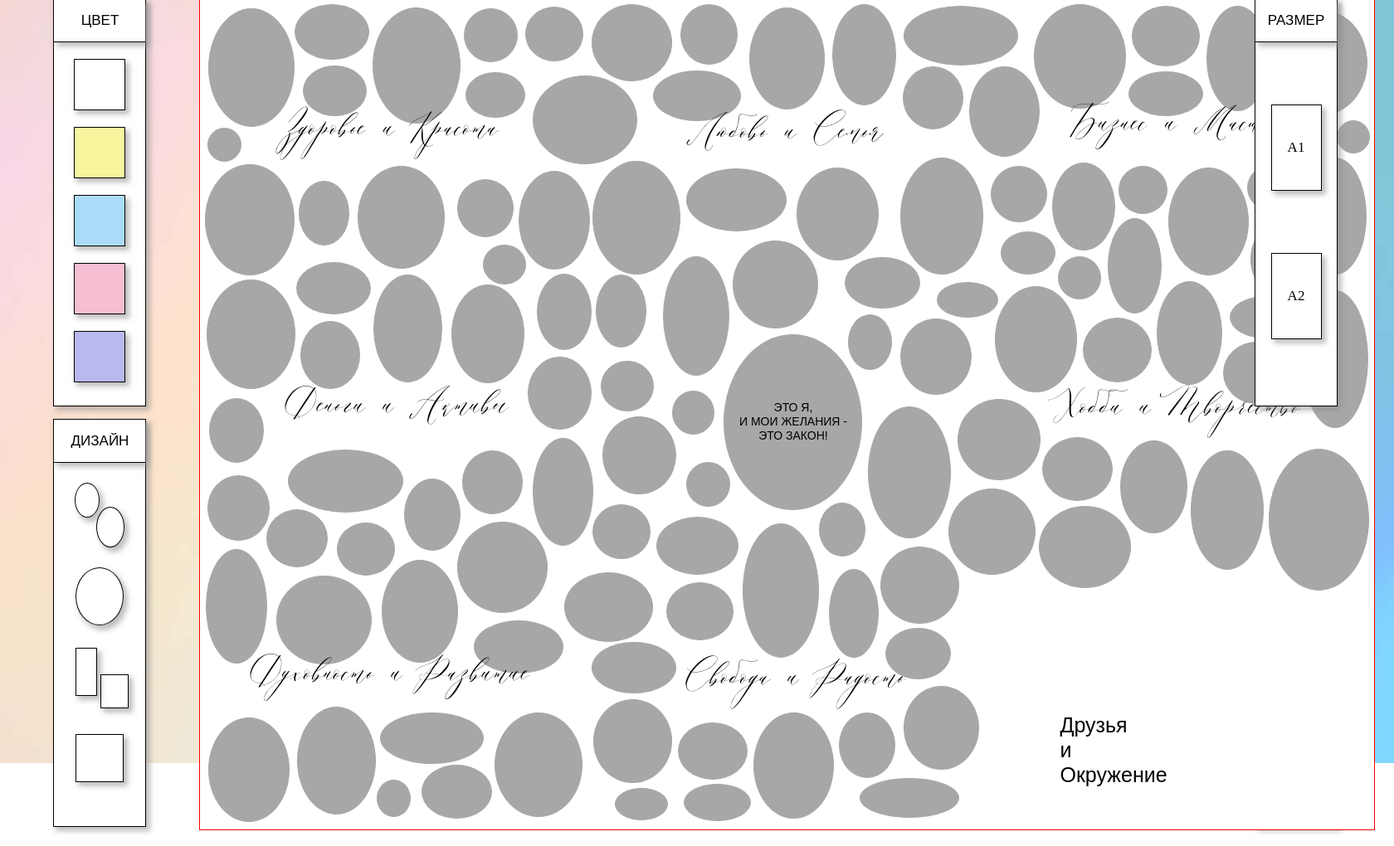
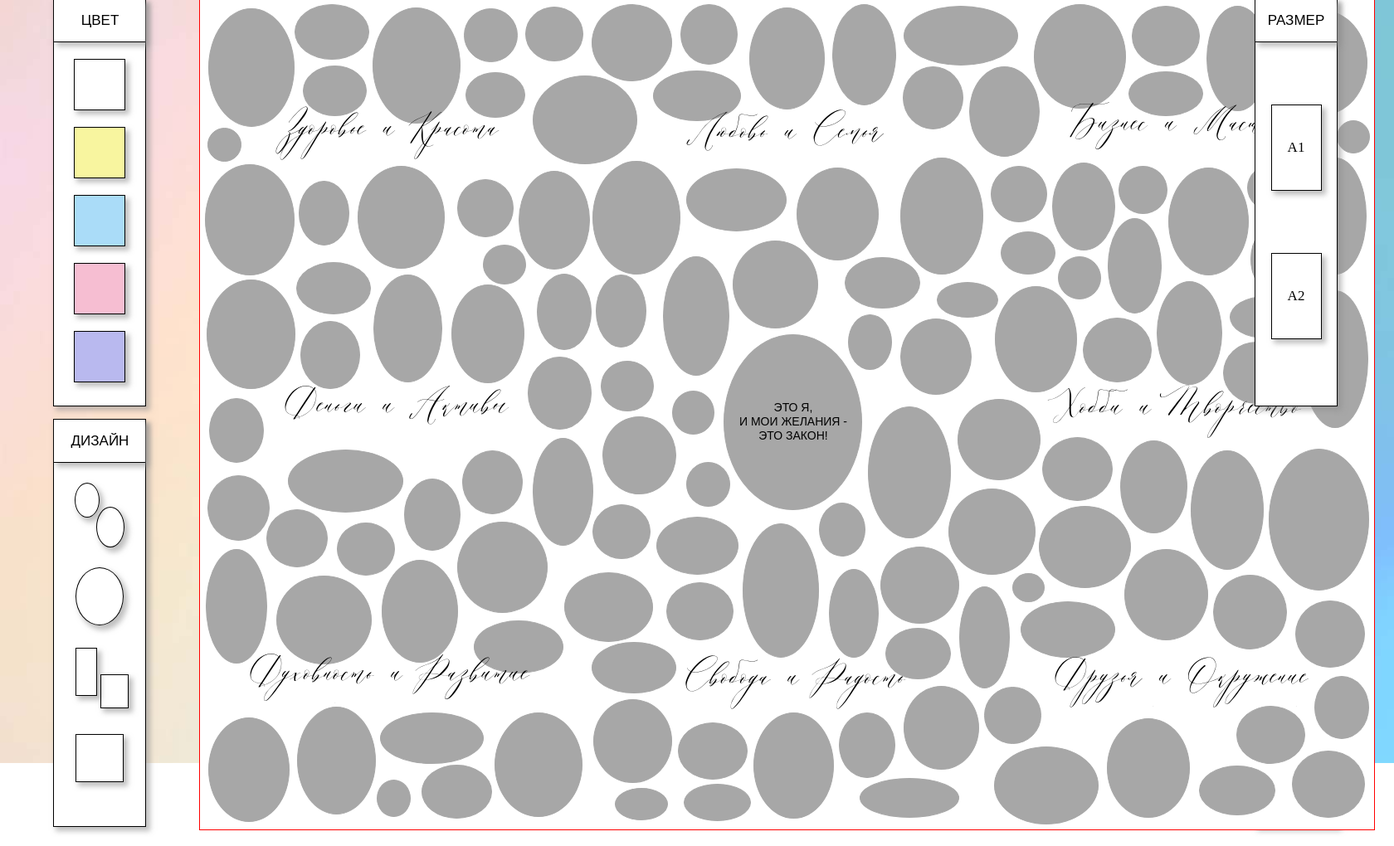
Before and after one commit to drummerrog/wishcard, a PHP site: page / in a window 1680 px wide. Shown: the part 1201-2221 px from the top of the page at 83% size. Run offline with PHP 8.4, Linux system fonts and the light colour scheme.

Commit message:
create: 9 часть карты + стили

```diff
--- a/assets/css/style.css
+++ b/assets/css/style.css
@@ -1538,8 +1538,6 @@ body {
   margin-left: -30px;
 }
 
-/*  */
-
 #ct8 {
   grid-row: 2;
   grid-column: 2/6;
@@ -1547,12 +1545,132 @@ body {
   margin-left: 37px;
 }
 
-/*  */
-
 #cw9 {
   width: 360px;
   background-color: #fff;
   display: grid;
-  grid-template-columns: 60px 61px 95px 65px 80px;
-  grid-template-rows: 75px 60px 50px 73px;
-}
+  grid-template-columns: 67px 126px 111px 97px 93px;
+  grid-template-rows: 82px 41px 76px 60px;
+}
+
+#om114 {
+  width: 59px;
+  height: 121px;
+  grid-row: 1;
+  grid-column: 1;
+  margin-top: -17px;
+  margin-left: 0px;
+}
+
+#om115 {
+  width: 37px;
+  height: 33px;
+  grid-row: 1;
+  grid-column: 2;
+  margin-top: -33px;
+  margin-left: -3px;
+}
+
+#om116 {
+  width: 112px;
+  height: 66px;
+  grid-row: 1;
+  grid-column: 2;
+  margin-top: 1px;
+  margin-left: 7px;
+}
+
+#om117 {
+  width: 99px;
+  height: 108px;
+  grid-row: 1;
+  grid-column: 3;
+  margin-top: -62px;
+  margin-left: 6px;
+}
+
+#om118 {
+  width: 87px;
+  height: 88px;
+  grid-row: 1;
+  grid-column: 4;
+  margin-top: -31px;
+  margin-left: 2px;
+}
+
+#om119 {
+  width: 82px;
+  height: 79px;
+  grid-row: 1;
+  grid-column: 5;
+  margin-top: 0px;
+  margin-left: 4px;
+}
+
+#om120 {
+  width: 67px;
+  height: 67px;
+  grid-row: 3;
+  grid-column: 1/3;
+  margin-top: -19px;
+  margin-left: 30px;
+}
+
+#om121 {
+  width: 64px;
+  height: 74px;
+  grid-row: 2/3;
+  grid-column: 5;
+  margin-top: 9px;
+  margin-left: 27px;
+}
+
+#om122 {
+  width: 124px;
+  height: 92px;
+  grid-row: 4;
+  grid-column: 2;
+  margin-top: -23px;
+  margin-left: -25px;
+}
+
+#om123 {
+  width: 98px;
+  height: 118px;
+  grid-row: 3/4;
+  grid-column: 3;
+  margin-top: 19px;
+  margin-left: -15px;
+}
+
+#om124 {
+  width: 81px;
+  height: 68px;
+  grid-row: 3;
+  grid-column: 4/6;
+  margin-top: 4px;
+  margin-left: 30px;
+}
+
+#om125 {
+  width: 90px;
+  height: 58px;
+  grid-row: 4;
+  grid-column: 4;
+  margin-left: -15px;
+}
+
+#om126 {
+  width: 86px;
+  height: 79px;
+  grid-row: 4;
+  grid-column: 5;
+  margin-top: -18px;
+}
+
+#ct9 {
+  grid-row: 2;
+  grid-column: 2/6;
+  margin-top: -27px;
+  margin-left: 51px;
+}
--- a/index.html
+++ b/index.html
@@ -600,19 +600,20 @@
                                 </div>
                                 <!-- /.card-wrapper__oval -->
                                 <div class="card-wrapper" id="cw9">
-                                    <div class="card__oval" ondrop="drop(event)" ondragover="allowDrop(event)"></div>
-                                    <div class="card__oval" ondrop="drop(event)" ondragover="allowDrop(event)"></div>
-                                    <div class="card__oval" ondrop="drop(event)" ondragover="allowDrop(event)"></div>
-                                    <div class="card__oval" ondrop="drop(event)" ondragover="allowDrop(event)"></div>
-                                    <div class="card__oval" ondrop="drop(event)" ondragover="allowDrop(event)"></div>
-                                    <div class="card__oval" ondrop="drop(event)" ondragover="allowDrop(event)"></div>
-                                    <div class="card__oval" ondrop="drop(event)" ondragover="allowDrop(event)"></div>
-                                    <div class="card__oval" ondrop="drop(event)" ondragover="allowDrop(event)"></div>
-                                    <div class="card__oval" ondrop="drop(event)" ondragover="allowDrop(event)"></div>
-                                    <div class="card__oval" ondrop="drop(event)" ondragover="allowDrop(event)"></div>
-                                    <div class="card__oval" ondrop="drop(event)" ondragover="allowDrop(event)"></div>
-                                    <div class="card__oval" ondrop="drop(event)" ondragover="allowDrop(event)"></div>
-                                    <div class="card__text">Друзья и Окружение</div>
+                                    <div class="card-wrapper__oval" id="om114" ondrop="drop(event)" ondragover="allowDrop(event)"></div>
+                                    <div class="card-wrapper__oval" id="om115" ondrop="drop(event)" ondragover="allowDrop(event)"></div>
+                                    <div class="card-wrapper__oval" id="om116" ondrop="drop(event)" ondragover="allowDrop(event)"></div>
+                                    <div class="card-wrapper__oval" id="om117" ondrop="drop(event)" ondragover="allowDrop(event)"></div>
+                                    <div class="card-wrapper__oval" id="om118" ondrop="drop(event)" ondragover="allowDrop(event)"></div>
+                                    <div class="card-wrapper__oval" id="om119" ondrop="drop(event)" ondragover="allowDrop(event)"></div>
+                                    <div class="card-wrapper__oval" id="om120" ondrop="drop(event)" ondragover="allowDrop(event)"></div>
+                                    <div class="card-wrapper__oval" id="om121" ondrop="drop(event)" ondragover="allowDrop(event)"></div>
+                                    <div class="card-wrapper__oval" id="om122" ondrop="drop(event)" ondragover="allowDrop(event)"></div>
+                                    <div class="card-wrapper__oval" id="om123" ondrop="drop(event)" ondragover="allowDrop(event)"></div>
+                                    <div class="card-wrapper__oval" id="om124" ondrop="drop(event)" ondragover="allowDrop(event)"></div>
+                                    <div class="card-wrapper__oval" id="om125" ondrop="drop(event)" ondragover="allowDrop(event)"></div>
+                                    <div class="card-wrapper__oval" id="om126" ondrop="drop(event)" ondragover="allowDrop(event)"></div>
+                                    <div class="card-wrapper__text"id="ct9">Друзья и Окружение</div>
                                 </div>
                                 <!-- /.card-wrapper__oval -->
                             </div>
```
